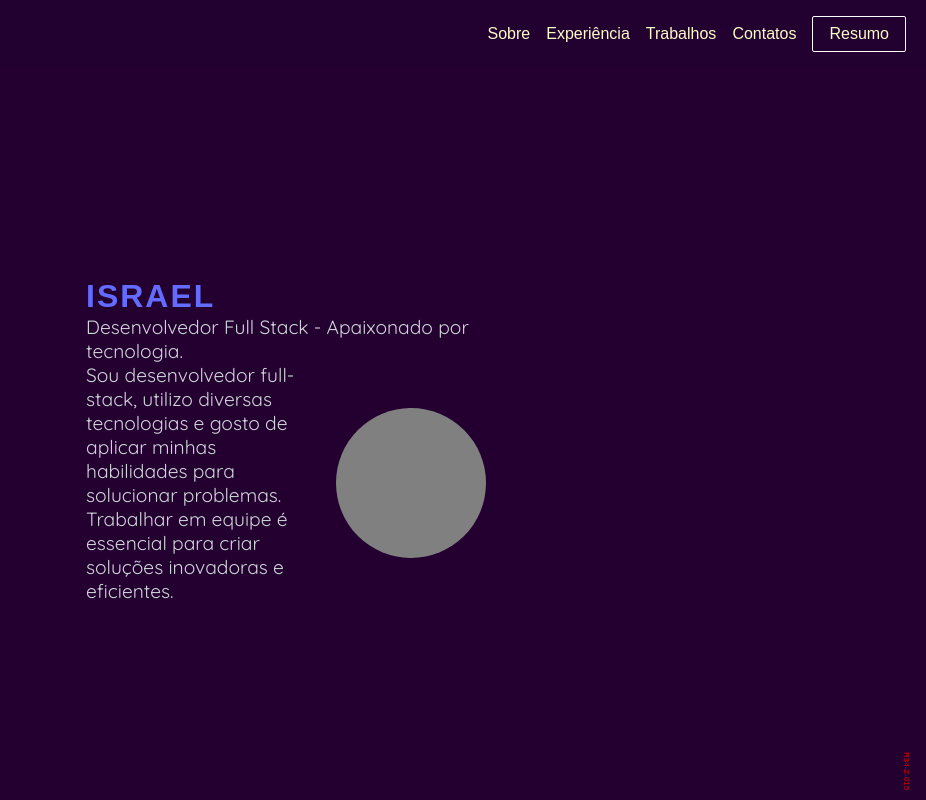
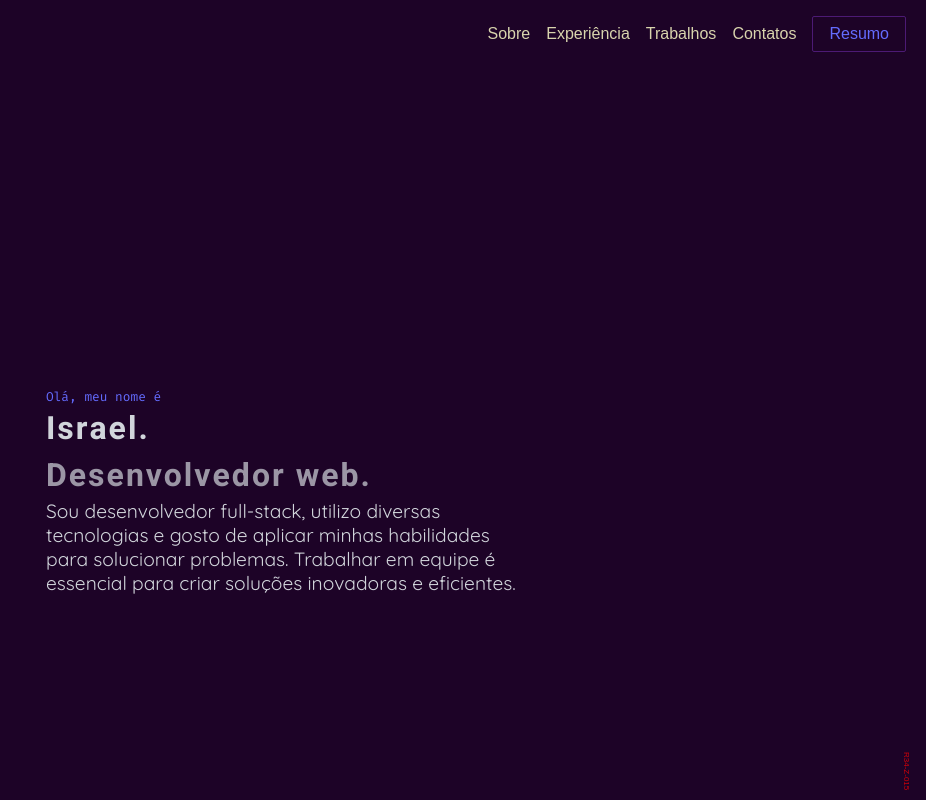
Before and after one commit to icadorin/portfolio, a React (Vite) app: page / in a window 1280 px wide. Shown: the top 800 px of the page, without its empty margins (354-1280 px from the left). Built offline with nearby package versions, Linux system fonts and the light colour scheme.

Commit message:
Polish layout structure

```diff
--- a/src/components/Profile.tsx
+++ b/src/components/Profile.tsx
@@ -2,66 +2,116 @@ import React, { useState } from "react";
 import "../profile.css";
 
 const Profile: React.FC = () => {
-  const [activeSection, setActiveSection] = useState<string>("sobre");
-
   return (
     <section className="profile-container">
-
       <header className="header">
         <nav className="nav-links">
-          <button onClick={() => setActiveSection("sobre")}>Sobre</button>
-          <button onClick={() => setActiveSection("experiencia")}>Experiência</button>
-          <button onClick={() => setActiveSection("trabalhos")}>Trabalhos</button>
-          <button onClick={() => setActiveSection("contatos")}>Contatos</button>
-          <button className="btn-resume" onClick={() => setActiveSection("contatos")}>Resumo</button>
+          <button
+            onClick={() => document.getElementById("sobre")?.scrollIntoView({ behavior: "smooth" })}
+          >
+            Sobre
+          </button>
+
+          <button
+            onClick={() => document.getElementById("experiencia")?.scrollIntoView({ behavior: "smooth" })}
+          >
+            Experiência
+          </button>
+
+          <button
+            onClick={() => document.getElementById("trabalhos")?.scrollIntoView({ behavior: "smooth" })}
+          >
+            Trabalhos
+          </button>
+
+          <button
+            onClick={() => document.getElementById("contatos")?.scrollIntoView({ behavior: "smooth" })}
+          >
+            Contatos
+          </button>
+
+          <button
+            className="btn-resume"
+            onClick={() => document.getElementById("contatos")?.scrollIntoView({ behavior: "smooth" })}
+          >
+            Resumo
+          </button>
         </nav>
       </header>
 
-      {activeSection === "sobre" && (
+      <main className="content-wrapper">
+        <div className="resume">
+          <p className="profile-greeting">
+            Olá, meu nome é
+          </p>
+          <h1 className="profile-name">Israel.</h1>
+          <h1 className="profile-proficiency">Desenvolvedor web.</h1>
+          <p className="profile-description">
+            Sou desenvolvedor full-stack, utilizo diversas tecnologias e gosto
+            de aplicar minhas habilidades para solucionar problemas.
+            Trabalhar em equipe é essencial para criar soluções
+            inovadoras e eficientes.
+          </p>
+        </div>
+
         <div className="profile-about">
-          <div className="profile-info">
-            <h1 className="profile-name">Israel</h1>
+          <div className="profile-text">
             <p className="profile-description">
-              Desenvolvedor Full Stack - Apaixonado por tecnologia.
+              Sou desenvolvedor full-stack, utilizo diversas tecnologias e gosto
+              de aplicar minhas habilidades para solucionar problemas.
+              Trabalhar em equipe é essencial para criar soluções
+              inovadoras e eficientes.
             </p>
-            <div className="profile-content">
-              <p className="profile-description">
-                Sou desenvolvedor full-stack, utilizo diversas tecnologias e gosto de aplicar minhas habilidades para solucionar problemas. Trabalhar em equipe é essencial para criar soluções inovadoras e eficientes.
-              </p>
-              <div className="profile-photo"></div>
-            </div>
           </div>
+          <div className="profile-photo"></div>
         </div>
-      )}
 
-      {activeSection === "experiencia" && (
-        <div className="profile-experience">
+        <div id="experiencia" className="profile-experience">
           <h2>Experiência Profissional</h2>
-          <p>Full Stack Developer - 1 anos de experiência em desenvolvimento web e mobile.</p>
+          <p>Full Stack Developer - 1 ano de experiência em desenvolvimento web e mobile.</p>
         </div>
-      )}
 
-      {activeSection === "trabalhos" && (
-        <div className="profile-works">
+        <div id="trabalhos" className="profile-works">
           <h2>Projetos Desenvolvidos</h2>
           <p>Sistema de gerenciamento de tarefas, plataforma e-commerce e aplicativo mobile.</p>
         </div>
-      )}
 
-      {activeSection === "contatos" && (
-        <div className="profile-contact">
+        <div id="contatos" className="profile-contact">
           <h2>Entre em Contato</h2>
           <div className="link-format">
-            <a href="mailto:email@example.com" className="contact-link">Email</a>
-            <a href="https://www.linkedin.com/in/username" className="contact-link" target="_blank" rel="noopener noreferrer">LinkedIn</a>
-            <a href="https://github.com/username" className="contact-link" target="_blank" rel="noopener noreferrer">GitHub</a>
+            <a
+              href="mailto:email@example.com"
+              className="contact-link"
+            >
+              Email
+            </a>
+            <a
+              href="https://www.linkedin.com/in/username"
+              className="contact-link"
+              target="_blank"
+              rel="noopener noreferrer"
+            >
+              LinkedIn
+            </a>
+            <a
+              href="https://github.com/username"
+              className="contact-link"
+              target="_blank"
+              rel="noopener noreferrer"
+            >
+              GitHub
+            </a>
           </div>
         </div>
-      )}
 
-      <footer className="footer">
-        <div className="serial-number">R34-Z-015</div>
-      </footer>
+        <div className="easter-egg">
+          <div className="serial-number">R34-Z-015</div>
+        </div>
+
+        <footer className="footer">
+          <p>Desenvolvido por Israel &copy; {new Date().getFullYear()}</p>
+        </footer>
+      </main>
     </section>
   );
 };
--- a/src/profile.css
+++ b/src/profile.css
@@ -1,4 +1,6 @@
 @import url('https://fonts.googleapis.com/css2?family=M+PLUS+Rounded+1c&family=Quicksand:wght@300..700&family=Slabo+27px&family=Work+Sans:ital,wght@0,100..900;1,100..900&display=swap');
+@import url('https://fonts.googleapis.com/css2?family=Fira+Code&display=swap');
+@import url('https://fonts.googleapis.com/css2?family=Heebo:wght@100..900&family=Jost:ital,wght@0,100..900;1,100..900&family=M+PLUS+Rounded+1c&family=Quicksand:wght@300..700&family=Slabo+27px&family=Work+Sans:ital,wght@0,100..900;1,100..900&display=swap');
 
 * {
   margin: 0;
@@ -10,28 +12,17 @@ html,
 body {
   height: 100%;
   width: 100%;
-  background-color: #230030;
-  color: white;
+  background-color: #1d0327;
+  color: #d1d5db;
   font-family: "Quicksand", sans-serif;
-}
-
-.profile-container {
-  display: flex;
-  flex-direction: column;
-  align-items: center;
-  justify-content: center;
-  height: 100vh;
 }
 
 .header {
   width: 100%;
-  position: fixed;
-  top: 0;
-  left: 0;
-  background-color: rgba(35, 0, 48, 0.9);
+  position: relative;
+  background-color: #1d0327;
   padding: 1rem 0;
   text-align: right;
-  z-index: 10;
 }
 
 .nav-links {
@@ -43,12 +34,11 @@ body {
 
 .nav-links button {
   background: none;
-  color: rgb(255, 251, 202);
+  color: rgb(216, 212, 173);
   border: none;
   font-size: 1rem;
   cursor: pointer;
   transition: 0.3s;
-  font-family: "Orbitron", sans-serif;
 }
 
 .nav-links button:hover {
@@ -56,61 +46,72 @@ body {
 }
 
 .nav-links .btn-resume {
-  border: 1px solid white;
+  color: #646cff;
+  border: 1px solid hsl(273, 63%, 28%);
   border-radius: 2px;
   padding: 0.5rem 1rem;
 }
 
-.btn-resume:hover {
-  border-color: rgb(75, 26, 116);
+.nav-links .btn-resume:hover {
+  color: rgb(216, 212, 173);
+  border-color: rgb(107, 52, 151);
+}
+
+.resume {
+  display: flex;
+  flex-direction: column;
+  margin-top: 20rem;
+  padding: 0 25rem;
 }
 
 .profile-about {
   display: flex;
-  flex-direction: column;
-  align-items: center;
-  text-align: center;
-  margin-top: 5rem;
+  align-items: flex-start;
+  margin: 2rem auto;
+  max-width: 1200px;
+  padding: 0 18rem;
+  margin-top: 20rem;
 }
 
-.profile-content {
-  display: flex;
-  align-items: center;
-  max-width: 900px;
-  gap: 2rem;
+.profile-text {
+  flex: 1;
+  padding-right: 2rem;
 }
 
 .profile-photo {
   width: 150px;
-  height: 150px;
+  height: 180px;
+  border-radius: 4px;
   background-color: gray;
-  border-radius: 50%;
   flex-shrink: 0;
 }
 
-.profile-info {
-  max-width: 400px;
-  text-align: left;
+.profile-greeting {
+  color: #646cff;
+  font-size: 0.8rem;
+  font-family: 'Fira Code', monospace;
 }
 
-.profile-name {
+.profile-name,
+.profile-proficiency {
   font-size: 2rem;
   font-weight: bold;
-  font-family: "Orbitron", sans-serif;
   letter-spacing: 2px;
-  text-transform: uppercase;
-  color: #646cff;
+  font-family: "Heebo", sans-serif;
+}
+
+.profile-proficiency {
+  opacity: 0.7;
 }
 
 .profile-description {
   font-size: 1.2rem;
-  color: #d1d5db;
 }
 
 .profile-experience,
 .profile-works,
 .profile-contact {
-  margin-top: 5rem;
+  margin-top: 15rem;
   text-align: center;
 }
 
@@ -140,7 +141,7 @@ body {
   color: #646cff;
 }
 
-.footer {
+.easter-egg {
   position: fixed;
   bottom: 10px;
   right: 15px;
@@ -154,3 +155,57 @@ body {
   writing-mode: vertical-rl;
   font-size: 0.5rem;
 }
+
+.footer {
+  text-align: center;
+  margin-top: 15rem;
+}
+
+@media (max-width: 1200px) {
+  .resume {
+    margin-top: 15rem;
+    padding: 0 15rem;
+  }
+}
+
+@media (max-width: 768px) {
+  .resume {
+    margin-top: 10rem;
+    padding: 0 5rem;
+  }
+
+  .profile-about {
+    flex-direction: column;
+    text-align: center;
+    padding: 0 clamp(1rem, 4vw, 3rem);
+  }
+
+  .profile-text {
+    padding-right: 0;
+    padding-bottom: 1rem;
+    width: 100%;
+  }
+
+  .profile-photo {
+    width: 120px;
+    height: 160px;
+    margin: 0 auto;
+  }
+}
+
+@media (max-width: 480px) {
+  .resume {
+    margin-top: 6rem;
+    padding: 0 1.5rem;
+  }
+
+  .profile-about {
+    padding: 0 clamp(0.5rem, 3vw, 2rem);
+    margin-top: 10rem;
+  }
+
+  .profile-photo {
+    width: 100px;
+    height: 140px;
+  }
+}
```
